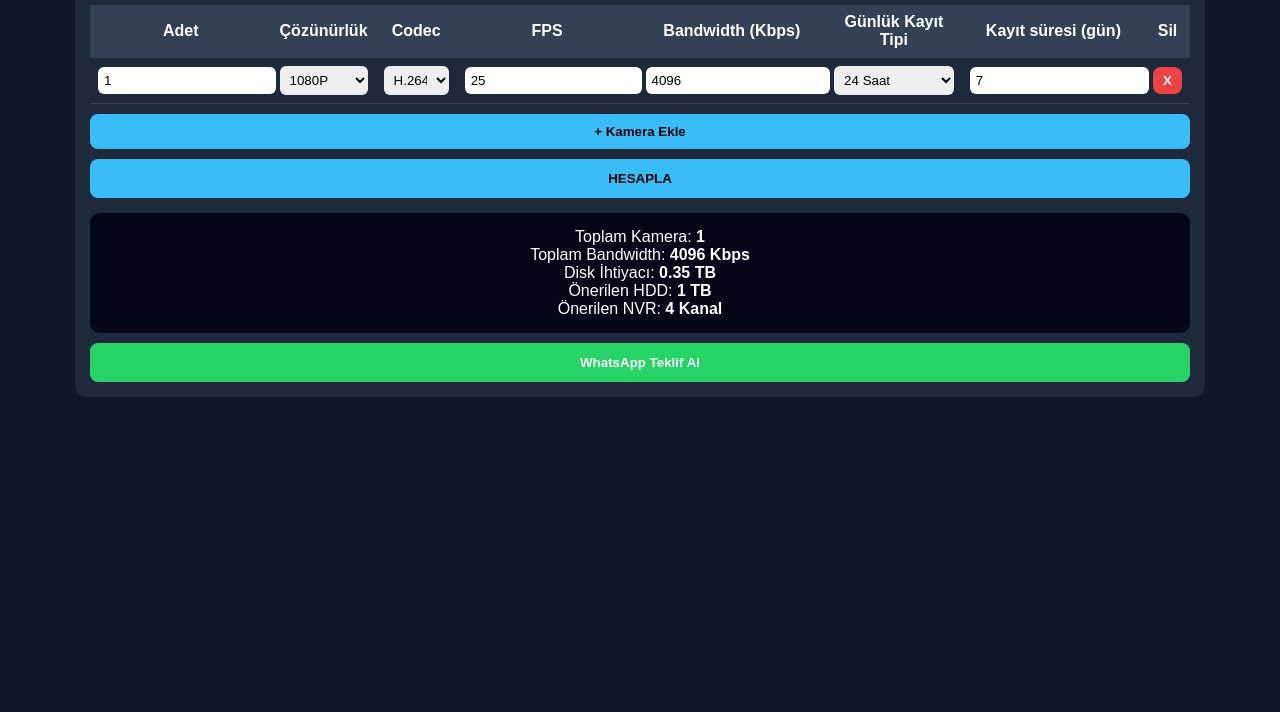
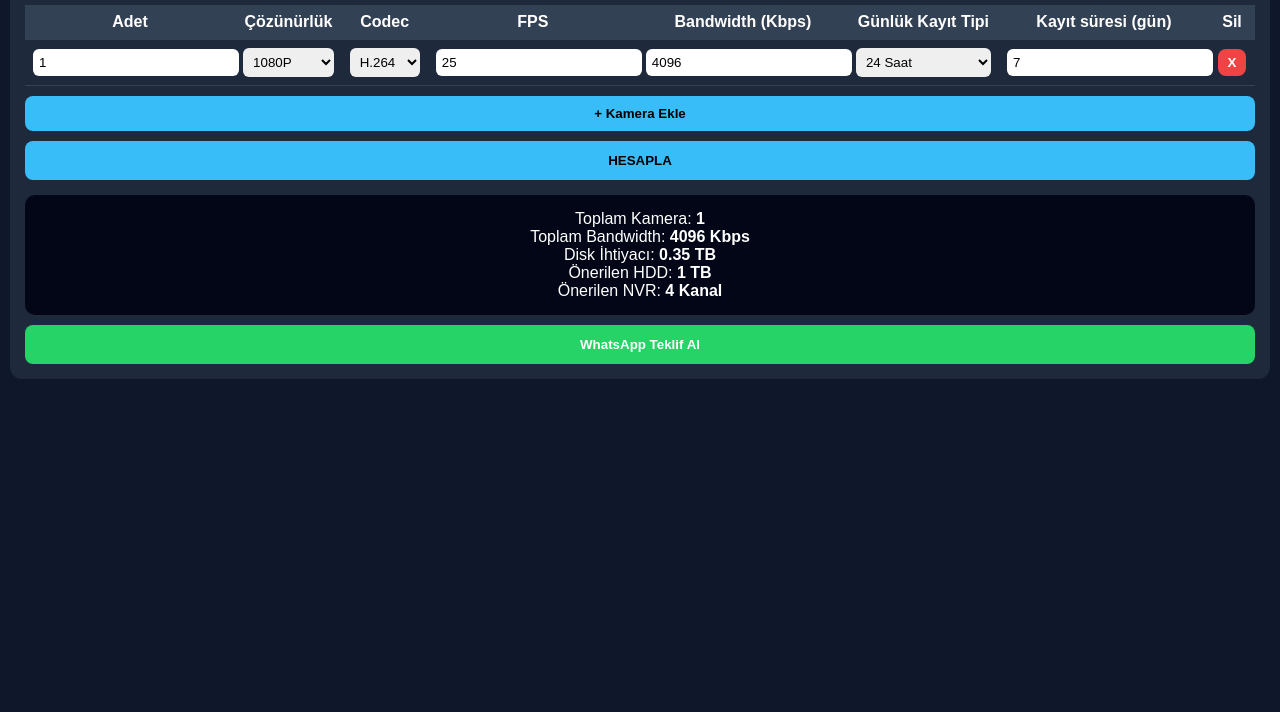
Before and after one commit to bilisimargus/kamera-disk-hesaplama, a plain HTML site: page index.html in a window 1280 px wide. Shown: the part 88-800 px from the top of the page. Drawn offline with Linux system fonts and the light colour scheme.

Commit message:
Update index.html

```diff
--- a/index.html
+++ b/index.html
@@ -7,10 +7,10 @@
 
 <style>
 body { font-family: Arial; background:#0f172a; color:#fff; margin:0; padding:10px; }
-.container { max-width:1100px; margin:auto; background:#1e293b; padding:15px; border-radius:12px; }
+.container { max-width:100%; margin:auto; background:#1e293b; padding:15px; border-radius:12px; }
 h2 { text-align:center; color:#38bdf8; }
 
-.table-wrapper { overflow-x:auto; }
+.table-wrapper { overflow-x:auto; width: 100%;}
 
 table { width:100%; min-width:800px; border-collapse: collapse; }
 th, td { padding:8px; text-align:center; border-bottom:1px solid #334155; }
```
